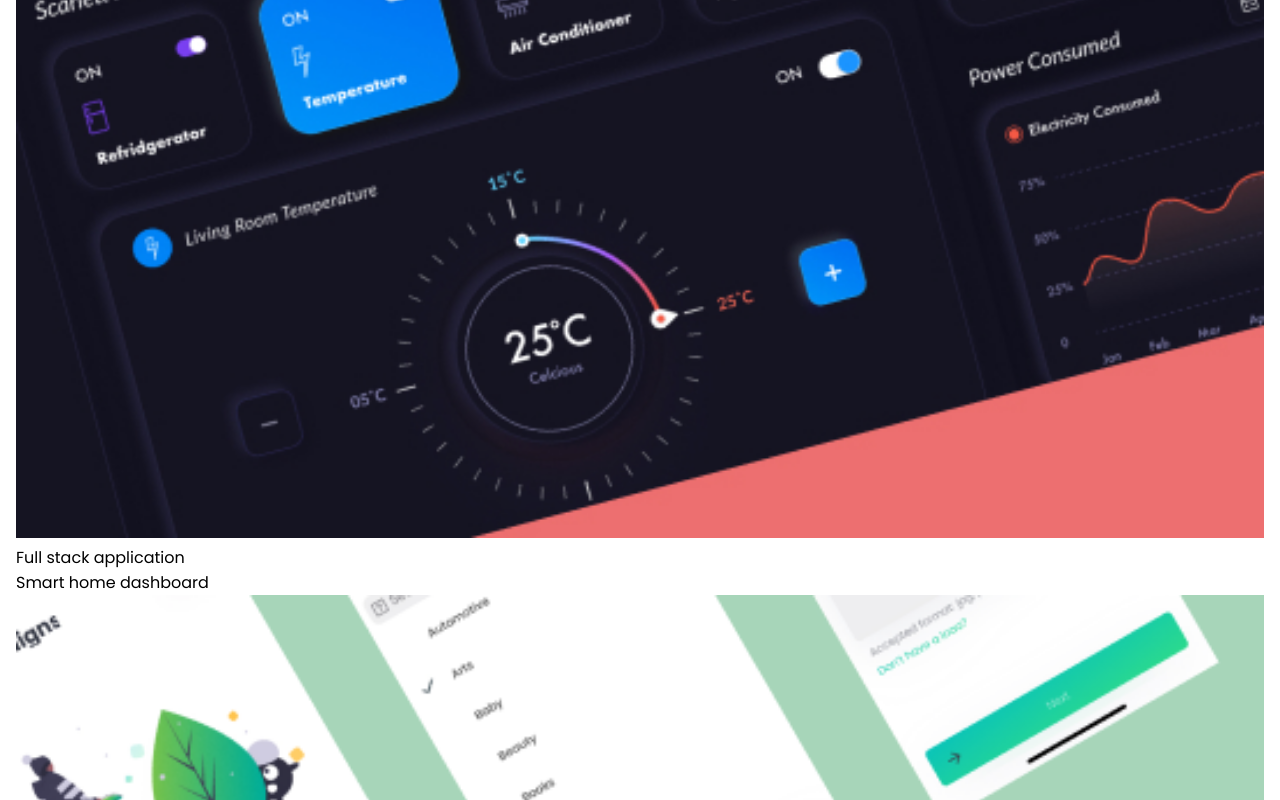
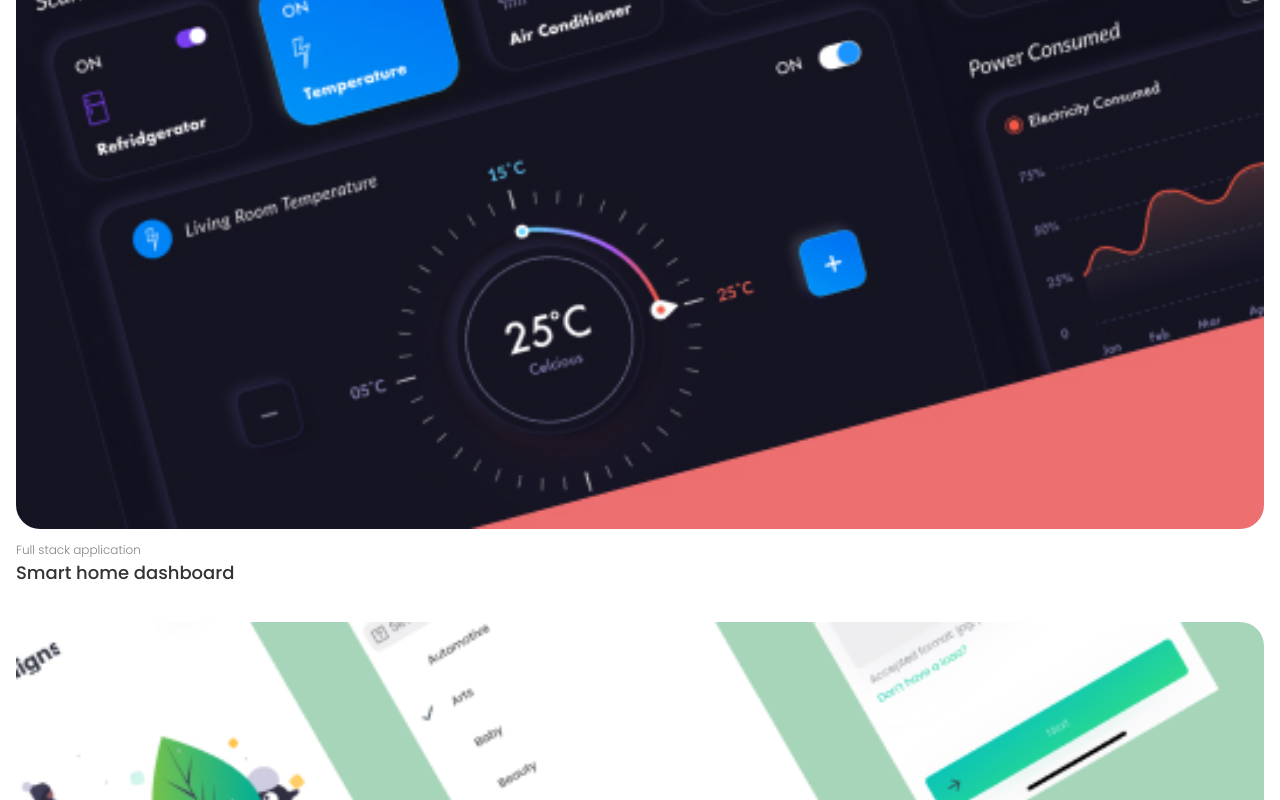
Before and after one commit to DSCKenyattaUniversity/frontend-design-translation, a React (Create React App) app: page / in a window 1280 px wide. Shown: the part 2000-2800 px from the top of the page. Built offline with nearby package versions, Linux system fonts and the light colour scheme; the HTML template or start-up script is replaced by a standard one.

Commit message:
build: completed OurWorkCard and our-team section

```diff
--- a/src/components/Main.jsx
+++ b/src/components/Main.jsx
@@ -83,18 +83,20 @@ export default function Main() {
 					type="Front End application"
 					name="Juice product homepage"
 				/>
-				<p className="see-more" onClick={onSeeMoreClick}>
+				<button className="see-more" onClick={onSeeMoreClick}>
 					see more ➡
-				</p>
+				</button>
 			</section>
 			<section id="our-team">
-				<h3>Meet the team</h3>
-				<h2>We are chilled and a laidback team</h2>
-				<p>Lorem ipsum dolor sit amet, consectetur adipiscing elit.</p>
+				<h3 className="subtitle">Meet the team</h3>
+				<h2 className="title">We are a chilled and laidback team</h2>
+				<p className="content">
+					Lorem ipsum dolor sit amet, consectetur adipiscing elit.
+				</p>
 				<div className="img-container">
-					<img src={person1} alt="person 1" />
-					<img src={person2} alt="person 2" />
-					<img src={person3} alt="person 3" />
+					<img src={person3} className="img-1" alt="person 1" />
+					<img src={person1} className="img-2" alt="person 2" />
+					<img src={person2} className="img-3" alt="person 3" />
 				</div>
 			</section>
 			<section id="clients">
@@ -150,7 +152,7 @@ const StyledMain = styled.main`
 			width: 100%;
 			height: 145px;
 			border-radius: 18px;
-			margin-bottom: 1.5rem; /* 24px */
+			margin-bottom: 1.375rem; /* 22px */
 			object-fit: cover;
 			object-position: center;
 		}
@@ -191,9 +193,72 @@ const StyledMain = styled.main`
 		}
 
 		.see-more {
+			padding: 0;
+			background: none;
+			border: none;
 			color: #2d9cdb;
 			font-size: 18px;
 			font-weight: 500;
+			font-family: inherit;
+			cursor: pointer;
+		}
+	}
+
+	#our-team {
+		.subtitle {
+			font-weight: 500;
+			font-size: 1.125rem; /* 18px */
+			line-height: 27px;
+			color: #eb5757;
+			margin-bottom: 0.5rem; /* 8px */
+		}
+		.title {
+			font-weight: 500;
+			font-size: 2.25rem; /* 36px */
+			line-height: 54px;
+			color: #333333;
+		}
+		.content {
+			font-weight: 400;
+			font-size: 1rem;
+			line-height: 24px;
+			color: #4f4f4f;
+			margin-bottom: 2.25rem; /* 36px */
+		}
+		.img-container {
+			display: grid;
+			gap: 0.5rem; /* 8px */
+			// grid-template-areas:
+			// 	". . . . . b b b ."
+			// 	"a a a a a b b b ."
+			// 	"a a a a a b b b ."
+			// 	"a a a a a c c c c"
+			// 	"a a a a a c c c c"
+			// 	"a a a a a c c c c"
+			// 	". . . . . c c c c";
+			grid-template-columns: repeat(17, 1fr);
+			grid-template-rows: repeat(15, 1fr);
+
+			img {
+				border-radius: 24px;
+				display: block;
+			}
+
+			.img-1 {
+				grid-area: a;
+				grid-column: 1 / span 9;
+				grid-row: 4 / span 9;
+			}
+			.img-2 {
+				grid-area: b;
+				grid-column: 10 / span 7;
+				grid-row: 1 / span 7;
+			}
+			.img-3 {
+				grid-area: c;
+				grid-column: 10 / span 8;
+				grid-row: 8 / span 8;
+			}
 		}
 	}
 
--- a/src/components/OurWorkCard.jsx
+++ b/src/components/OurWorkCard.jsx
@@ -1,19 +1,33 @@
 import styled from "styled-components";
 
-export default function OurWorkCard({ imgSrc, type, name }) {
-    return (
-        <StyledCard>
-            <img src={imgSrc} alt="..." className="work-img" />
-            <p className="work-type">{type}</p>
-            <p className="work-name">{name}</p>
-        </StyledCard>
-    )
+export default function OurWorkCard({ imgSrc, type, name, mb = 36 }) {
+	return (
+		<StyledCard style={{ marginBottom: mb }}>
+			<img src={imgSrc} alt="..." className="work-img" />
+			<p className="work-type">{type}</p>
+			<p className="work-name">{name}</p>
+		</StyledCard>
+	);
 }
 
 const StyledCard = styled.div`
-    .work-img {}
+	.work-img {
+		border-radius: 24px;
+		display: block;
+		margin-bottom: 12px;
+	}
 
-    .work-type {}
+	.work-type {
+		font-weight: 300;
+		font-size: 0.75rem; /* 12px */
+		line-height: 18px;
+		color: #828282;
+	}
 
-    .work-name {}
-`
+	.work-name {
+		font-weight: 500;
+		font-size: 1.125rem; /* 18px */
+		line-height: 27px;
+		color: #333333;
+	}
+`;
--- a/src/index.css
+++ b/src/index.css
@@ -13,6 +13,7 @@ body {
 
 img {
 	width: 100%;
+	display: block;
 }
 
 .m-1 {
```
